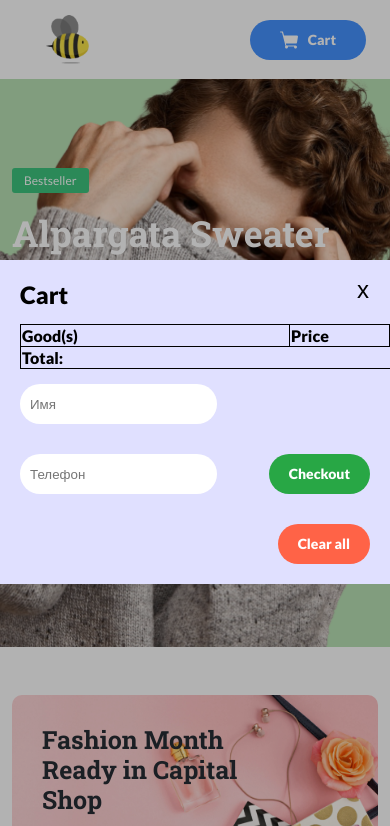
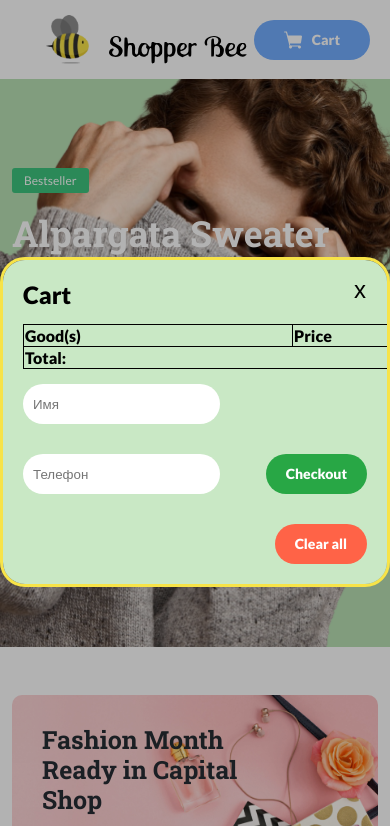
Before and after one commit to TGBenW/willlberries, a plain HTML site: page index.html in a window 390 px wide. Both pictures are taken after a click on the button "Cart". Shown: the top 826 px of the page. Drawn offline with Linux system fonts and the light colour scheme.

Commit message:
minor fixes
card position, color, border

```diff
--- a/css/style.css
+++ b/css/style.css
@@ -378,12 +378,15 @@ img {
 }
 
 .modal {
-    background-color: #e0e0ff;
+    background-color: #C9E8C5;
     min-width: 600px;
     max-height: 400px;
     padding: 30px;
     overflow: auto;
     position: relative;
+    border: 3px solid #F7E348;
+    border-radius: 25px;
+
 }
 
 .modal-header{
@@ -470,6 +473,14 @@ img {
     width: 5px;
 }
 
+.button-cart {
+    position: fixed;
+    z-index: 9;
+    top: 20px;
+    right: 20px;
+    opacity: 0.75;
+}
+
 @media (max-width: 1200px) {
     .slide-1 {
         background-size: cover;
@@ -546,3 +557,13 @@ img {
         background-position: top left 20%;
     }
 }
+
+@media (max-width: 387px) {
+    .logo-bee-image {
+        display: none;
+    }
+    .button-cart {
+        top: 10px;
+        opacity: 0.5;
+    }
+}
--- a/index.html
+++ b/index.html
@@ -25,7 +25,7 @@
 			<div class="col-lg-3 col-6">
 				<a href="index.html" style="text-decoration: none" class="logo-link d-flex justify-content-start  align-items-end">
           <img width="43px" style="margin-left: 22px" src="img/logo-bee.png" alt="logo: Bee" class="logo-bee-image" id="bee">
-					<img width="175px" style="margin-left: 20px" src="img/shopperbee.svg" alt="logo: Shopper Bee" class="logo-image d-flex d-none d-sm-block">
+					<img width="175px" style="margin-left: 20px" src="img/shopperbee.svg" alt="logo: Shopper Bee" class="logo-image">
 				</a>
 			</div>
 			<div class="col-lg-6 d-none d-lg-block">
```
